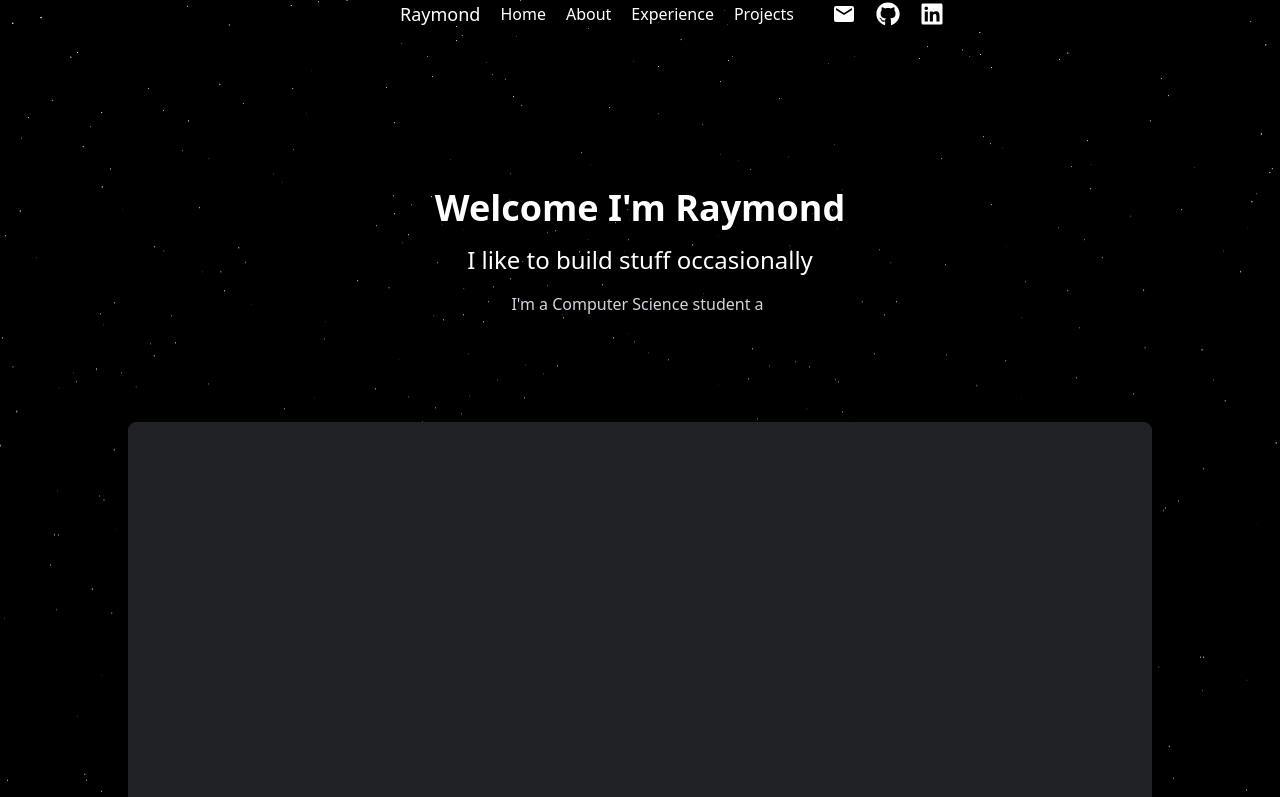
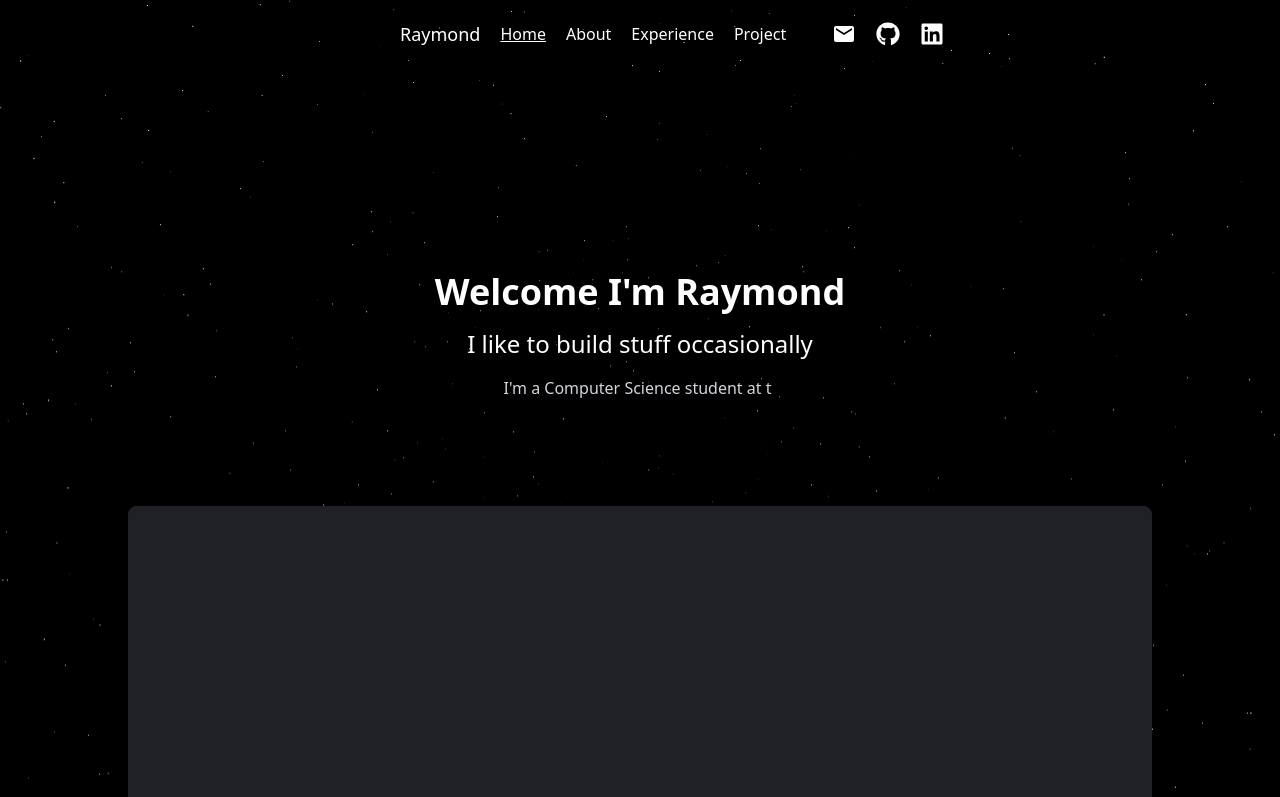
Before and after one commit to RaymondC-tech/portfolio, a Next.js app: page / in a window 1280 px wide. Shown: the top 797 px of the page. Built offline with nearby package versions, Linux system fonts and the light colour scheme.

Commit message:
navbar visibility fixed

```diff
--- a/src/app/layout.tsx
+++ b/src/app/layout.tsx
@@ -1,11 +1,7 @@
 import type { Metadata } from "next";
 import "./globals.css";
-import {Starfield} from '@/components'
+import {Starfield, Navbar} from '@/components'
 
-export const metadata: Metadata = {
-  title: "Raymond Chan portfolio",
-  description: "Portfolio site",
-};
 
 export default function RootLayout({
   children,
@@ -15,6 +11,7 @@ export default function RootLayout({
   return (
     <html lang="en">
       <body className="relative min-h-screen overflow-hidden text-white">
+        <Navbar/>
         <Starfield/>
         {children}
       </body>
--- a/src/app/page.tsx
+++ b/src/app/page.tsx
@@ -2,13 +2,13 @@
 
 import {useState} from 'react';
 import {Chatbox, Button, TypingIntro, Navbar} from '@/components'
-import RocketIntro from '@/components/RocketIntro'
+//import RocketIntro from '@/components'
 
 export default function HomePage() {
   // const [showMainContent, setShowMainContent] = useState(false);
 
   return (
-    <main className="relative min-h-screen">
+    <main className="relative min-h- pt-16">
       {/*
               {!showMainContent ? (
                 <RocketIntro onComplete={() => setShowMainContent(true)} />
@@ -24,7 +24,7 @@ export default function HomePage() {
               )}
       */}
       <>
-        <Navbar />
+
         <div className="relative z-10">
           <TypingIntro/>
           <Chatbox/>
--- a/src/components/Navbar.tsx
+++ /dev/null
@@ -1,35 +0,0 @@
-import React from 'react'
-import { MdEmail } from "react-icons/md";
-import { FaGithub } from "react-icons/fa";
-import { FaLinkedin } from "react-icons/fa";
-
-const Navbar = () => {
-  return (
-    <nav className = " flex-wrap flex justify-between items-center z-10 top-0 mx-100">
-
-      {/* left half*/}
-      <div className="flex items-center gap-5">
-        <button className="text-white text-lg">Raymond</button>
-        <button className="hover:underline text-white">Home</button>
-        <button className="hover:underline text-white">About</button>
-        <button className="hover:underline text-white">Experience</button>
-        <button className="hover:underline text-white">Projects</button>
-      </div>
-
-      {/* Right half*/}
-      <div className = "w-1/10 flex gap-5">
-        <a href="mailto:raymondch49@gmail.com">
-          <MdEmail className="w-6 h-6" />
-        </a>
-        <a href="https://github.com/RaymondC-tech" target="_blank" rel="noopenber nopreferrer">
-          <FaGithub className="w-6 h-6"/>
-        </a>
-        <a href="https://www.linkedin.com/in/rchan49/" target="_blank" rel="noopener nopreferrer">
-          <FaLinkedin className="w-6 h-6"/>
-        </a>
-      </div>
-    </nav>
-  )
-}
-
-export default Navbar
--- a/src/components/Chatbox.tsx
+++ b/src/components/homepage/Chatbox.tsx
@@ -128,4 +128,4 @@ const Chatbox = () => {
     );
 };
 
-export default Chatbox;
+export default Chatbox
--- a/src/components/RocketIntro.tsx
+++ b/src/components/intro/RocketIntro.tsx
@@ -4,7 +4,7 @@ import { useState } from 'react'; //track when roket has launch
 import { motion, AnimatePresence } from 'framer-motion'
 //motion for animating elements and AnimatePresence ahndles exit animation and conditional rendering with animation
 import Image from 'next/image';
-import Starfield from './Starfield'
+import {Starfield} from '@/components'
 
 
 export default function RocketIntro({ onComplete }: { onComplete: () => void }){ //deconstructing props
--- /dev/null
+++ b/src/components/layout/Navbar.tsx
@@ -0,0 +1,58 @@
+import React from 'react'
+import { MdEmail } from "react-icons/md";
+import { FaGithub } from "react-icons/fa";
+import { FaLinkedin } from "react-icons/fa";
+import Link from 'next/link'
+
+const Navbar = () => {
+  return (
+    <nav className = "flex-wrap flex justify-between items-center z-50 top-0 mx-100 pt-5">
+
+        {/* left half*/}
+        <ul className="flex items-center gap-5"
+          aria-label="Main navigation"
+      >
+        <li>
+          <Link href="/" className="text-white text-lg hover:underline">
+            Raymond
+          </Link>
+        </li>
+        <li>
+          <Link href="/" className="text-white hover: underline">
+            Home
+          </Link>
+        </li>
+          <Link href="/about" className="text-white hover:underline">
+            About
+          </Link>
+        <li>
+          <Link href="/experiences" className='text-white hover:underline'>
+            Experience
+          </Link>
+        </li>
+
+        <li>
+          <Link href="/projects" className="text-white hover:underline">
+            Project
+          </Link>
+
+        </li>
+      </ul>
+
+      {/* Right half*/}
+      <div className = "w-1/10 flex gap-5">
+        <a href="mailto:raymondch49@gmail.com">
+          <MdEmail className="w-6 h-6" />
+        </a>
+        <a href="https://github.com/RaymondC-tech" target="_blank" rel="noopenber nopreferrer">
+          <FaGithub className="w-6 h-6"/>
+        </a>
+        <a href="https://www.linkedin.com/in/rchan49/" target="_blank" rel="noopener nopreferrer">
+          <FaLinkedin className="w-6 h-6"/>
+        </a>
+      </div>
+    </nav>
+  )
+}
+
+export default Navbar
```
Also changed, not shown: src/components/index.ts (+7 -7 lines), src/components/homepage/Button.tsx (renamed from src/components/Button.tsx), src/components/homepage/TypingIntro.tsx (renamed from src/components/TypingIntro.tsx), src/components/layout/Starfield.tsx (renamed from src/components/Starfield.tsx), src/components/projects/ThreeSixtyCarousel.tsx (renamed from src/components/ThreeSixtyCarousel.tsx).
